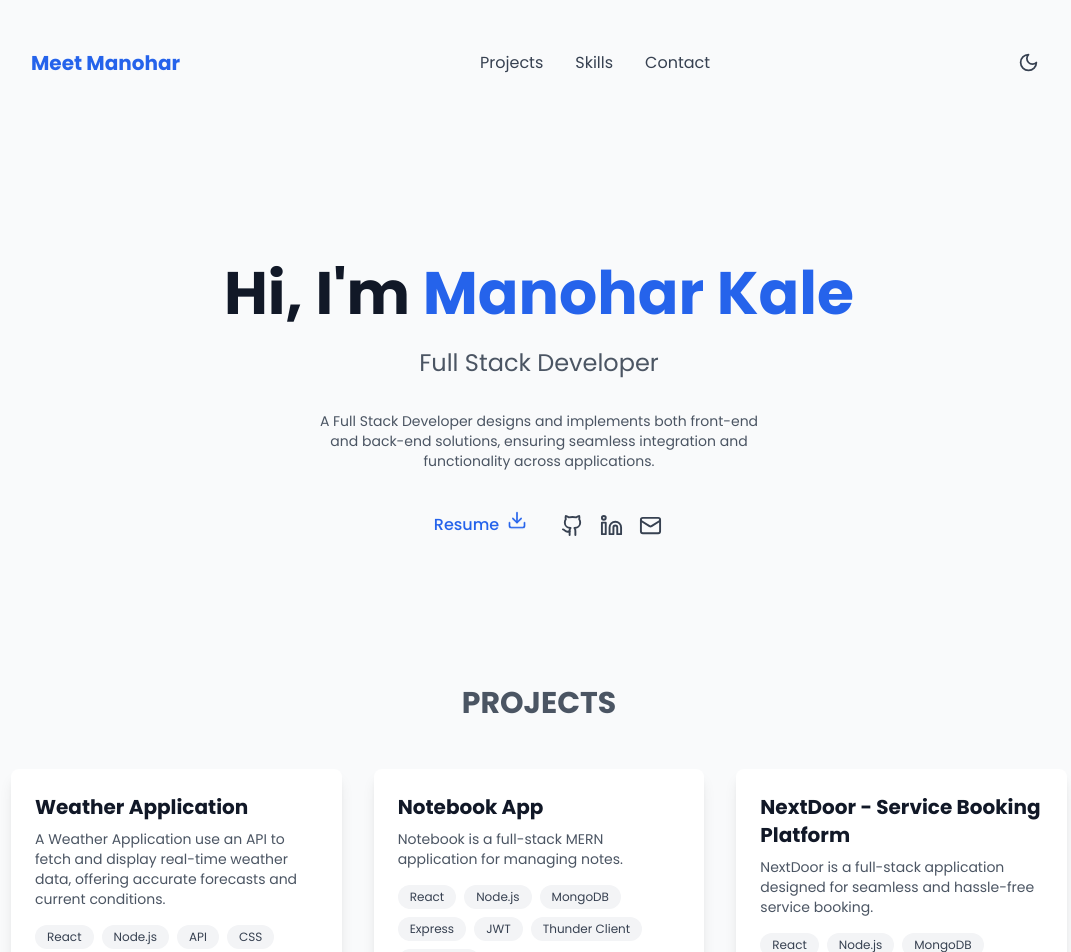
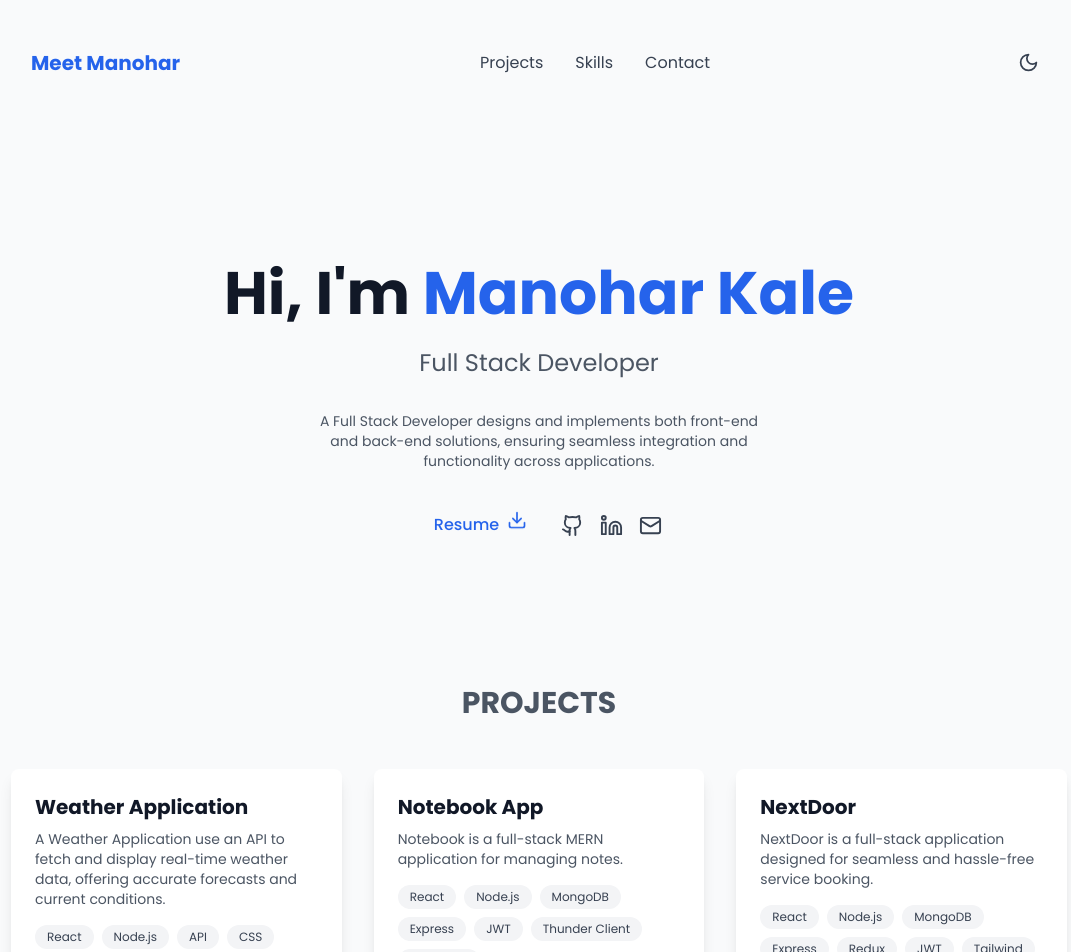
Before and after one commit to ManoharBari/My-Portfolio-App, a React (Vite) app: page / in a window 1280 px wide. Shown: the top 952 px of the page, without its empty margins (101-1172 px from the left). Built offline with nearby package versions, Linux system fonts and the light colour scheme.

Commit message:
shorten project title for NextDoor service booking platform

```diff
--- a/src/components/Projects.jsx
+++ b/src/components/Projects.jsx
@@ -17,7 +17,7 @@ const projects = [
     live: 'https://notebook-webapp.vercel.app'
   },
   {
-    title: 'NextDoor - Service Booking Platform',
+    title: 'NextDoor',
     description: 'NextDoor is a full-stack application designed for seamless and hassle-free service booking.',
     tech: ['React', 'Node.js', 'MongoDB', 'Express', 'Redux', 'JWT', 'Tailwind', 'Payment Gateway'],
     github: 'https://github.com/ManoharBari/NextDoor',
```
